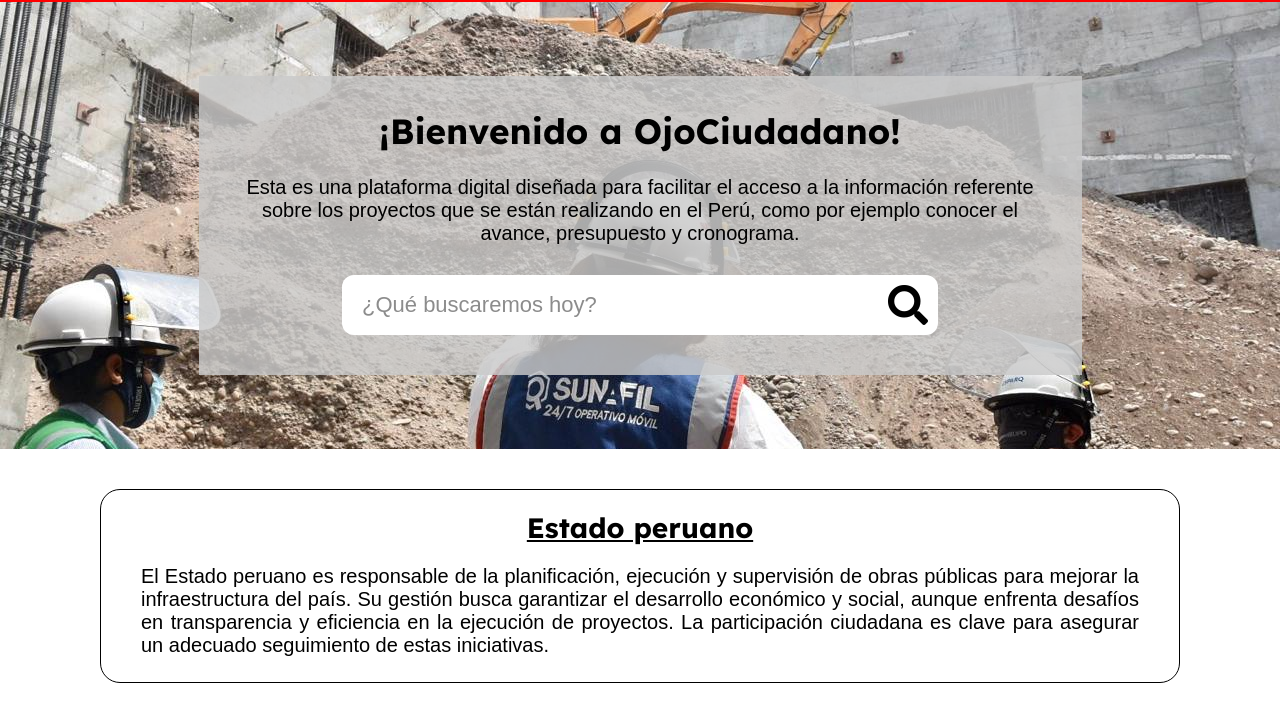
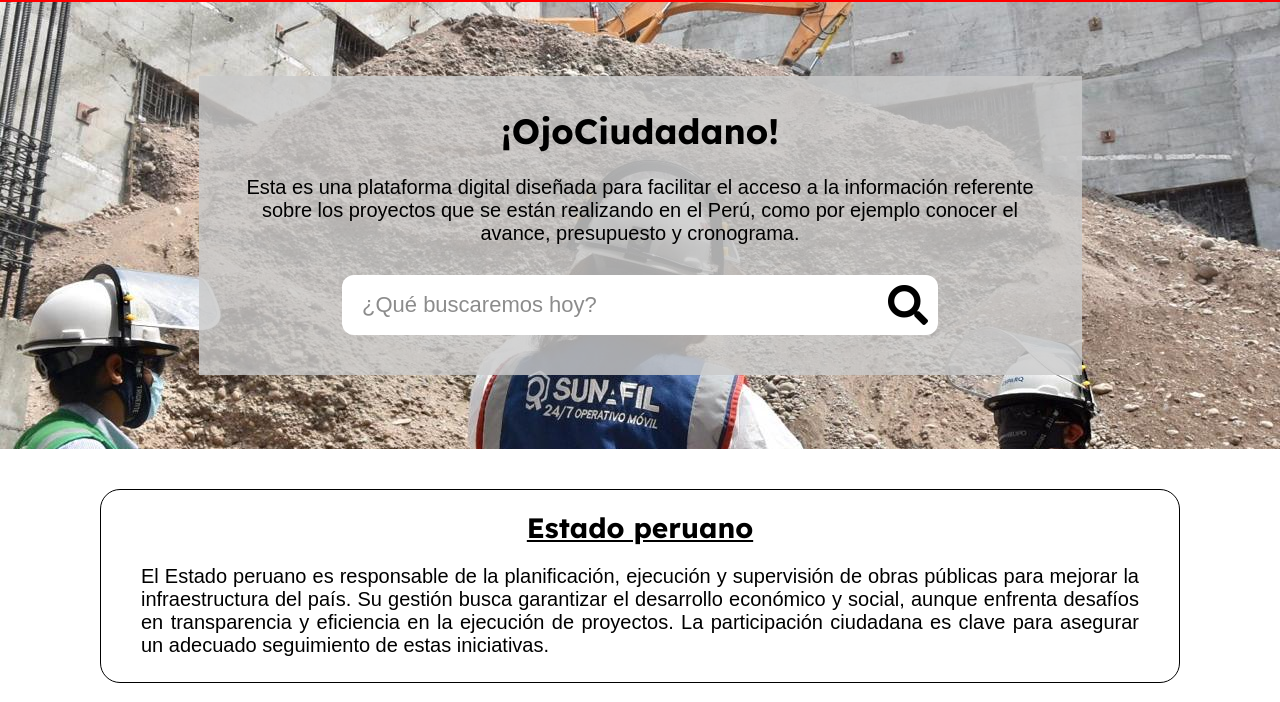
Before and after one commit to DilanAnton/Landing-Page-OjoCiudadano, a plain HTML site: page index.html in a window 1280 px wide. Shown: the part 98-800 px from the top of the page. Drawn offline with Linux system fonts and the light colour scheme; a web font is replaced by a local one.

Commit message:
borrado de prueba

```diff
--- a/index.html
+++ b/index.html
@@ -55,7 +55,7 @@
     <!--______________________________________SECCIONES______________________________________-->
     <seccion class="PrimeraSeccion">
         <div class="presentacion">
-            <h1>¡Bienvenido a OjoCiudadano!</h1>
+            <h1>¡OjoCiudadano!</h1>
             <p>Esta es una plataforma digital diseñada para facilitar el acceso a la información referente sobre los proyectos que se están realizando en el Perú, como por ejemplo conocer el avance, presupuesto y cronograma.</p>
             <div class="buscador">
                 <input type="text" placeholder="¿Qué buscaremos hoy?">
```
